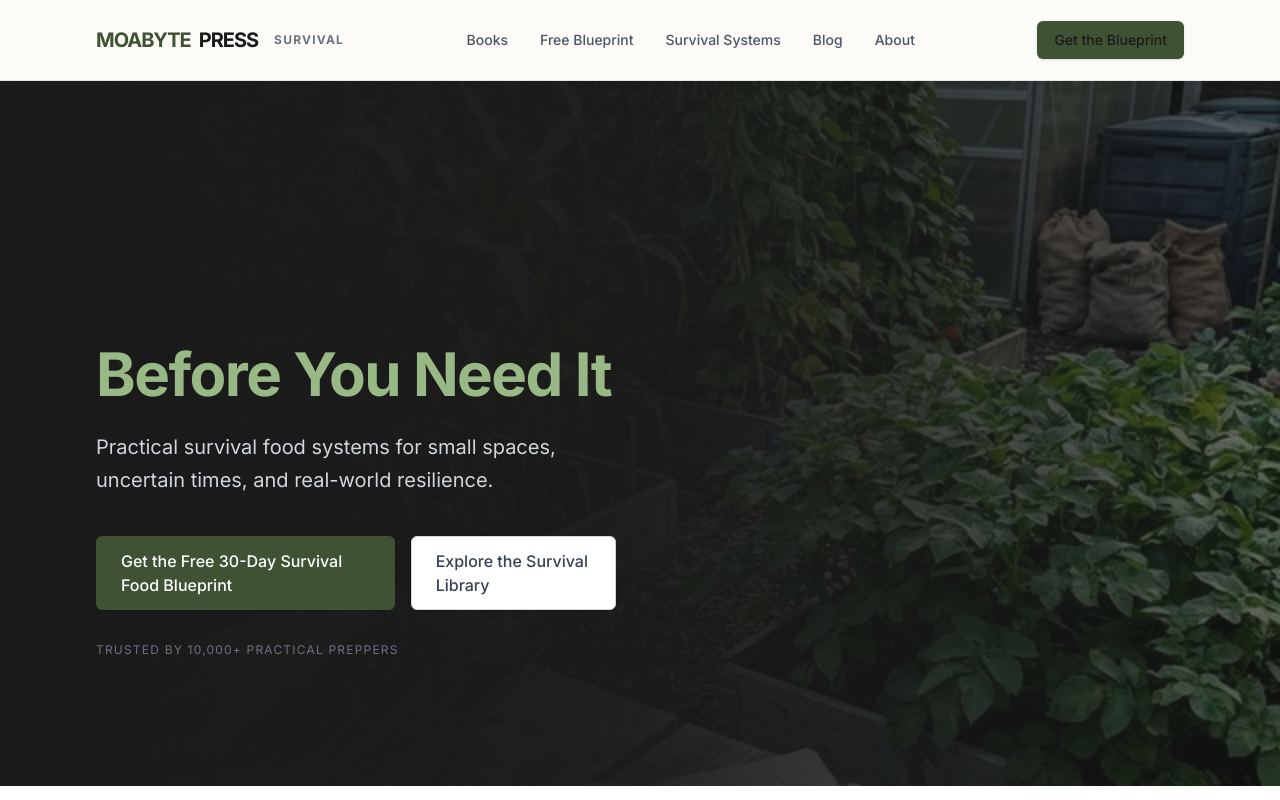
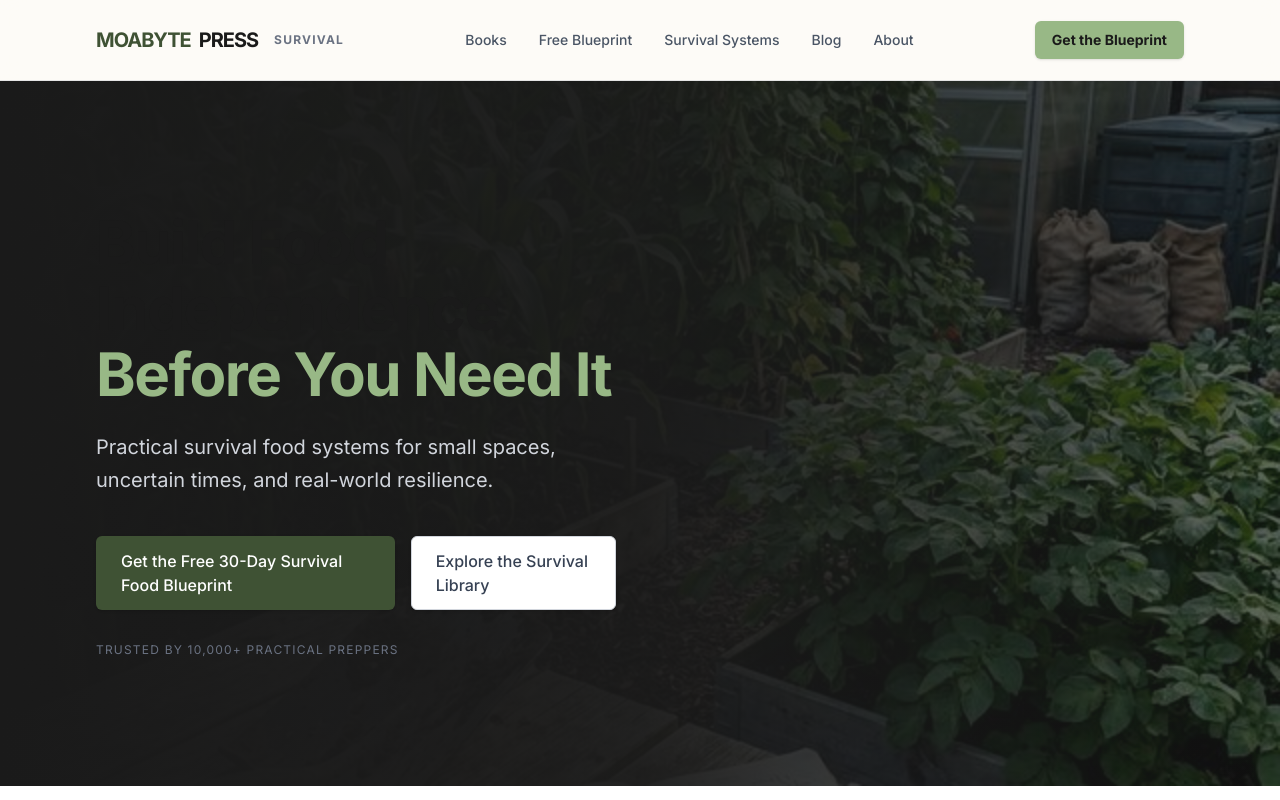
Before and after one commit to moabytemusic-code/moabytepress-survival, a Next.js app: page / in a window 1280 px wide. Shown: the top 800 px of the page. Built offline with nearby package versions, Linux system fonts and the light colour scheme.

Commit message:
style: brighten header CTA button for better visibility

```diff
--- a/src/components/Header.tsx
+++ b/src/components/Header.tsx
@@ -19,7 +19,7 @@ export default function Header() {
         </nav>
 
         <div className="flex items-center gap-4">
-          <Link href="/free" className="hidden lg:inline-flex items-center justify-center px-4 py-2 border border-transparent text-sm font-medium rounded-md text-white bg-[#3F5234] hover:bg-[#2F3E26] shadow-sm transition-all">
+          <Link href="/free" className="hidden lg:inline-flex items-center justify-center px-4 py-2 border border-transparent text-sm font-bold rounded-md text-[#1A1A1A] bg-[#98B886] hover:bg-[#86a675] shadow-sm transition-all">
             Get the Blueprint
           </Link>
           {/* Mobile menu toggle would go here */}
```
